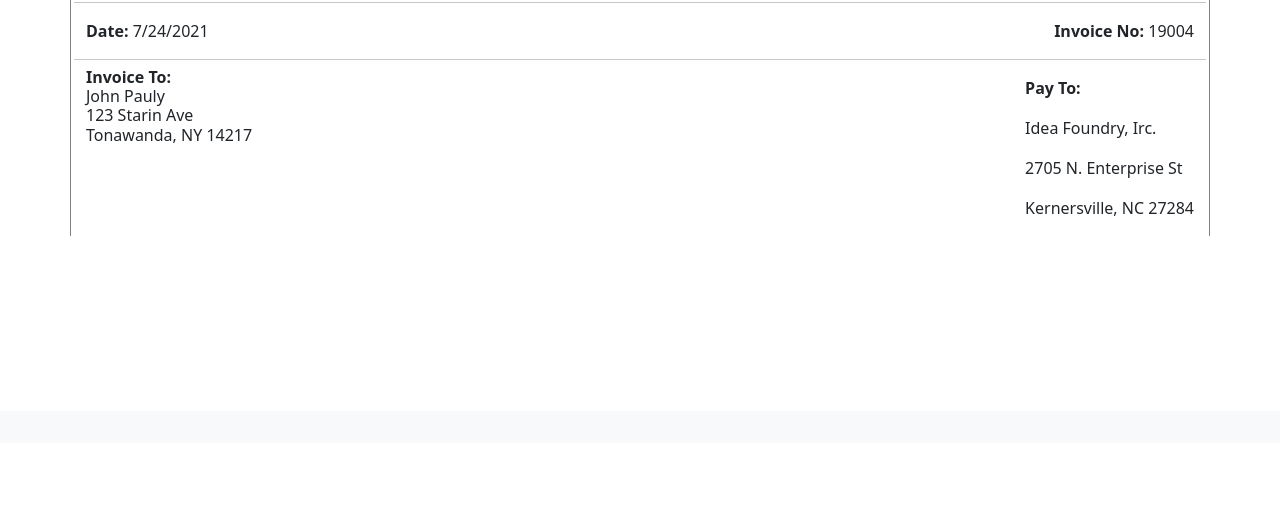
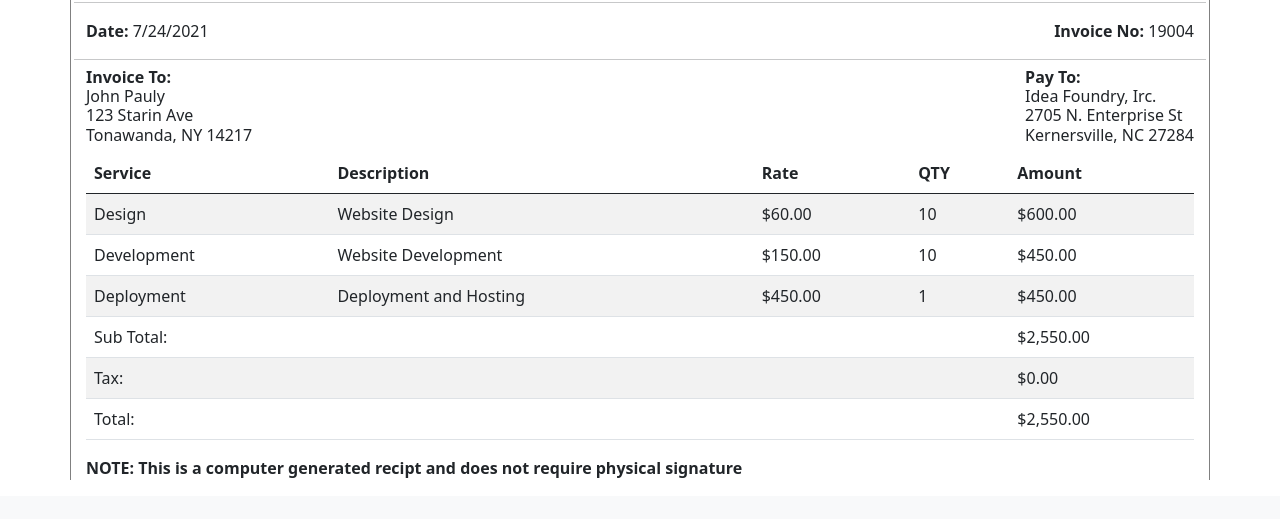
Before and after one commit to DominicWegrzynowski/Invoice, a plain HTML site: page index.html in a window 1280 px wide. Shown: the part 357-876 px from the top of the page. Before the commit the page ends 800 px from the top, so only its background shows below. Drawn offline with nearby package versions, Linux system fonts and the light colour scheme.

Commit message:
Created md invoice page

```diff
--- a/index.html
+++ b/index.html
@@ -47,6 +47,7 @@
                 </div>
                 <hr>
             </div>
+            <!--PAY TO ROW-->
             <div class="row">
                 <div class="col">
                     <div class="" style="line-height: 20%;">
@@ -57,7 +58,7 @@
                     </div>
                 </div>
                 <div class="col d-flex justify-content-end">
-                    <div class="">
+                    <div class="" style="line-height: 20%;">
                         <p><strong>Pay To:</strong></p>
                         <p>Idea Foundry, Irc.</p>
                         <p>2705 N. Enterprise St</p>
@@ -66,6 +67,65 @@
                 </div>
             </div>
 
+            <!--TABLE ROWS-->
+            <table class="table table-striped">
+                <thead>
+                  <tr>
+                    <th scope="col">Service</th>
+                    <th scope="col">Description</th>
+                    <th scope="col">Rate</th>
+                    <th scope="col">QTY</th>
+                    <th scope="col">Amount</th>
+                  </tr>
+                </thead>
+                <tbody>
+                    <tr>
+                        <td>Design</td>
+                        <td>Website Design</td>
+                        <td>$60.00</td>
+                        <td>10</td>
+                        <td>$600.00</td>
+                    </tr>
+                    <tr>
+                        <td>Development</td>
+                        <td>Website Development</td>
+                        <td>$150.00</td>
+                        <td>10</td>
+                        <td>$450.00</td>
+                    </tr>
+                    <tr>
+                        <td>Deployment</td>
+                        <td>Deployment and Hosting</td>
+                        <td>$450.00</td>
+                        <td>1</td>
+                        <td>$450.00</td>
+                    </tr>
+                    <tr>
+                        <td>Sub Total: </td>
+                        <td></td>
+                        <td></td>
+                        <td></td>
+                        <td>$2,550.00</td>
+                    </tr>
+                    <tr>
+                        <td>Tax: </td>
+                        <td></td>
+                        <td></td>
+                        <td></td>
+                        <td>$0.00</td>
+                    </tr>
+                    <tr>
+                        <td>Total: </td>
+                        <td></td>
+                        <td></td>
+                        <td></td>
+                        <td>$2,550.00</td>
+                    </tr>
+                </tbody>
+              </table>
+              <div class="border-1">
+                  <p><strong>NOTE: This is a computer generated recipt and does not require physical signature</strong></p>
+              </div>
         </div>
     </div>
     </main>
```
